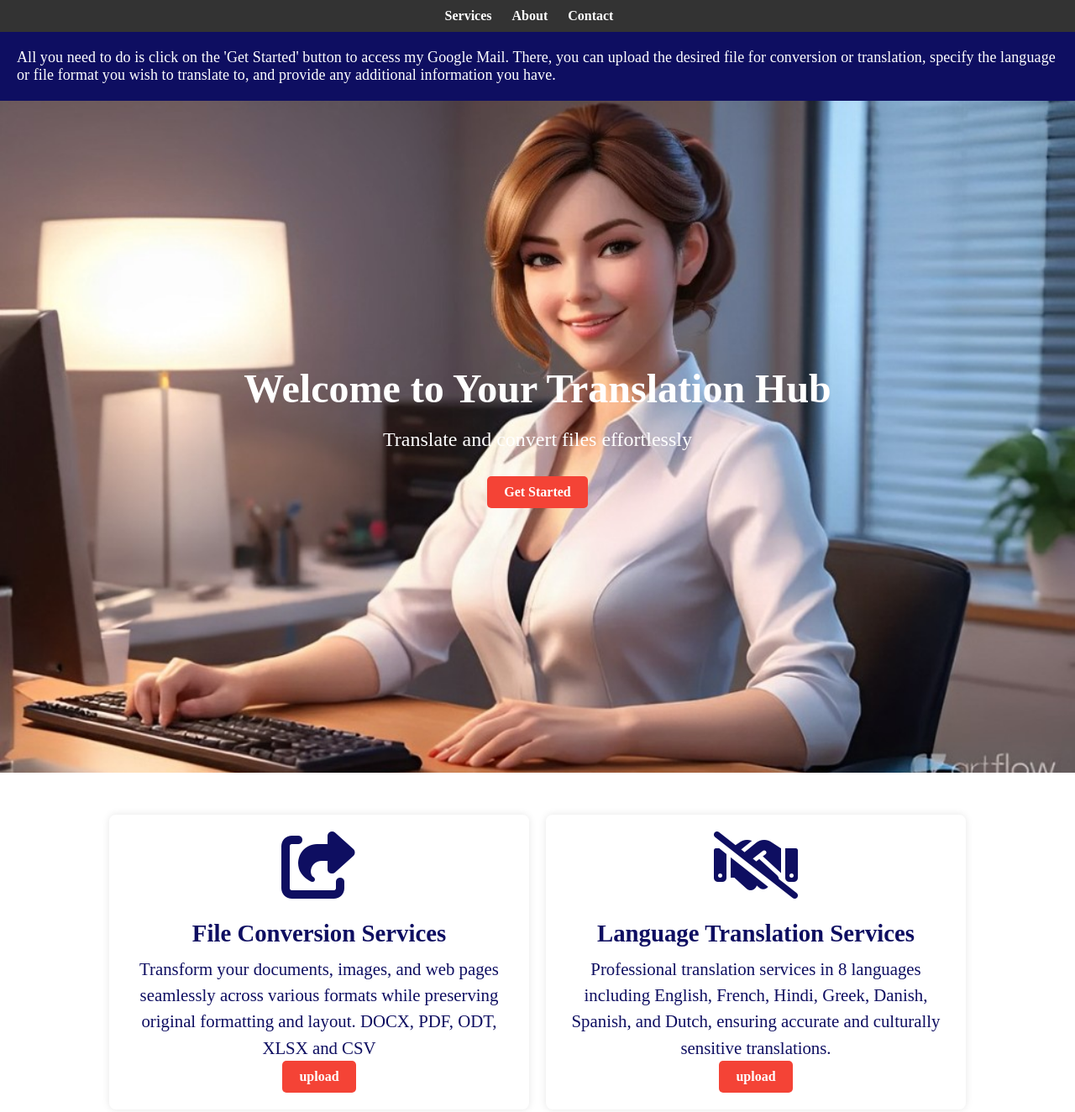
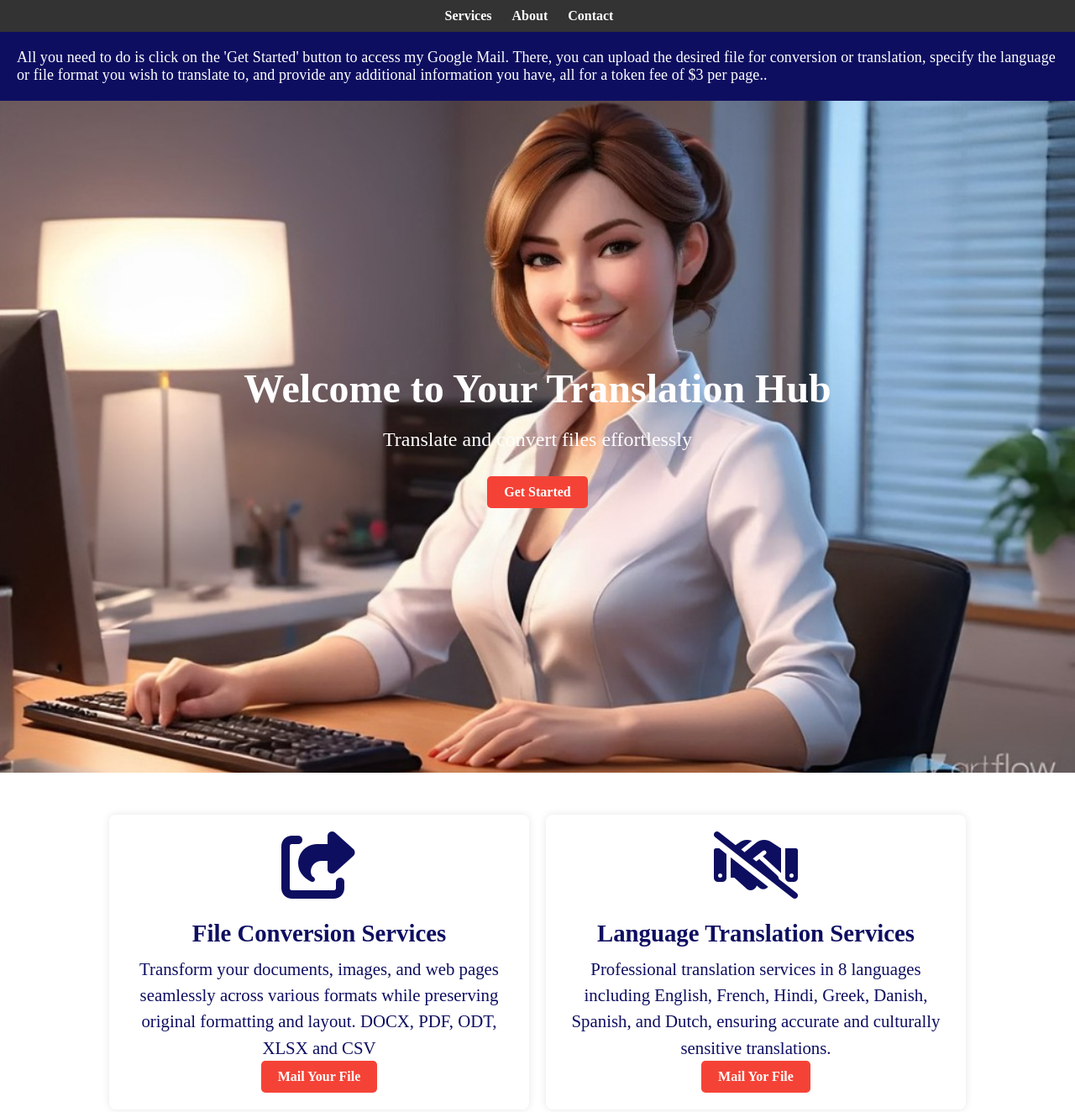
Before and after one commit to preciousbabe/translation-hub, a plain HTML site: page index.html in a window 1280 px wide. Shown: the top 1324 px of the page at 84% size. Drawn offline with Linux system fonts and the light colour scheme.

Commit message:
second commit

```diff
--- a/index.html
+++ b/index.html
@@ -17,10 +17,10 @@
             </ul>
         </nav>
     </header>
-            <div class="instruction">All you need to do is click on the 'Get Started' button to access my Google Mail. There, you can upload the desired file for conversion or translation, specify the language or file format you wish to translate to, and provide any additional information you have.</div>
-    <section class="hero">
+            <div class="instruction">All you need to do is click on the 'Get Started' button to access my Google Mail. There, you can upload the desired file for conversion or translation, specify the language or file format you wish to translate to, and provide any additional information you have, all for a token fee of $3 per page..</div>
+
+            <section class="hero">
         <div class="hero-content">
-
             <h1>Welcome to Your Translation Hub</h1>
             <p>Translate and convert files effortlessly</p>
             <a href="mailto:preciousezechukwu563@gmail.com" class="btn">Get Started</a>
@@ -34,7 +34,7 @@
                 <i class="fa-solid fa-share-from-square"></i>
               <h3 class="service-title">File Conversion Services</h3>
               <p class="service-description">Transform your documents, images, and web pages seamlessly across various formats while preserving original formatting and layout. DOCX, PDF, ODT, XLSX and CSV</p>
-              <a href="mailto:preciousezechukwu563@gmail.com" class="btn">upload</a>
+              <a href="mailto:preciousezechukwu563@gmail.com" class="btn">Mail Your File</a>
             </div>
 
             <!-- Language Translation Service Card -->
@@ -42,7 +42,7 @@
                 <i class="fa-solid fa-handshake-slash"></i>
               <h3 class="service-title">Language Translation Services</h3>
               <p class="service-description">Professional translation services in 8 languages including English, French, Hindi, Greek, Danish, Spanish, and Dutch, ensuring accurate and culturally sensitive translations.</p>
-              <a href="mailto:preciousezechukwu563@gmail.com" class="btn">upload</a>
+              <a href="mailto:preciousezechukwu563@gmail.com" class="btn">Mail Yor File</a>
             </div>
           </div>
     </section>
```
